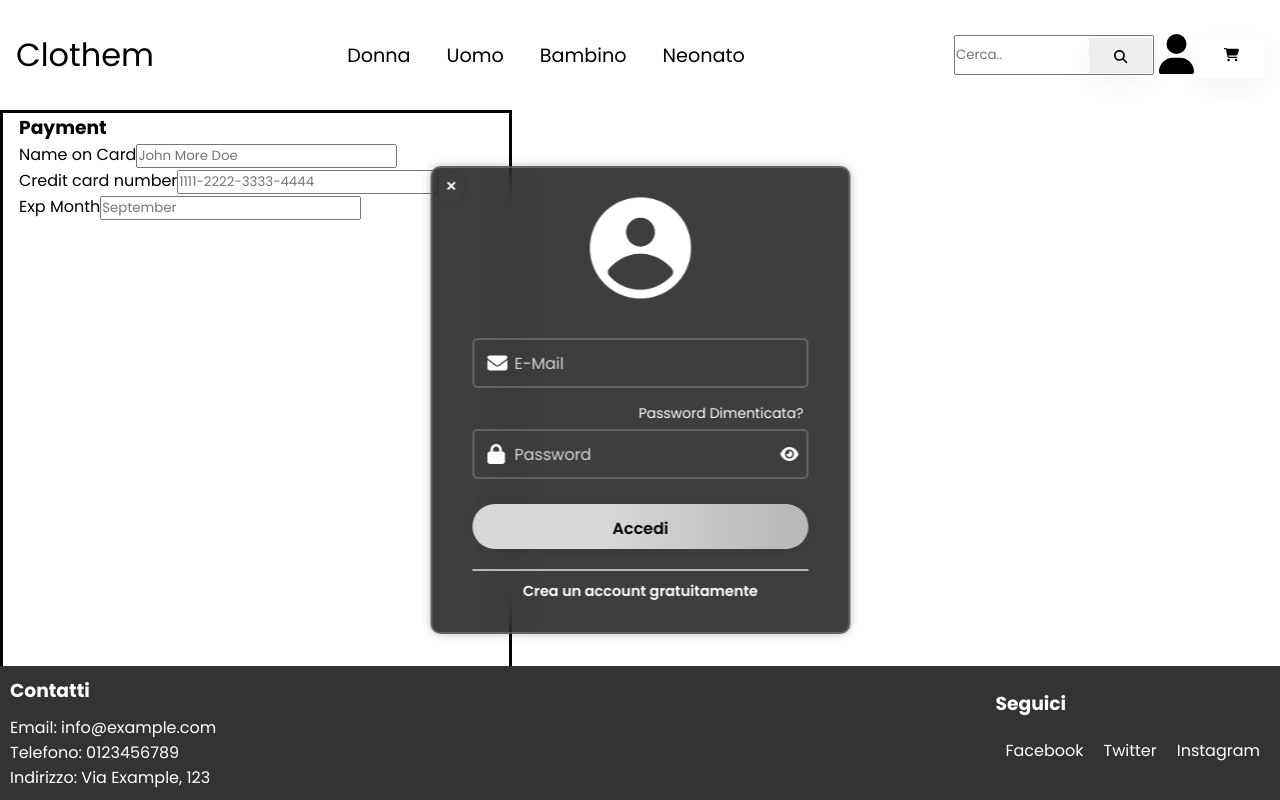
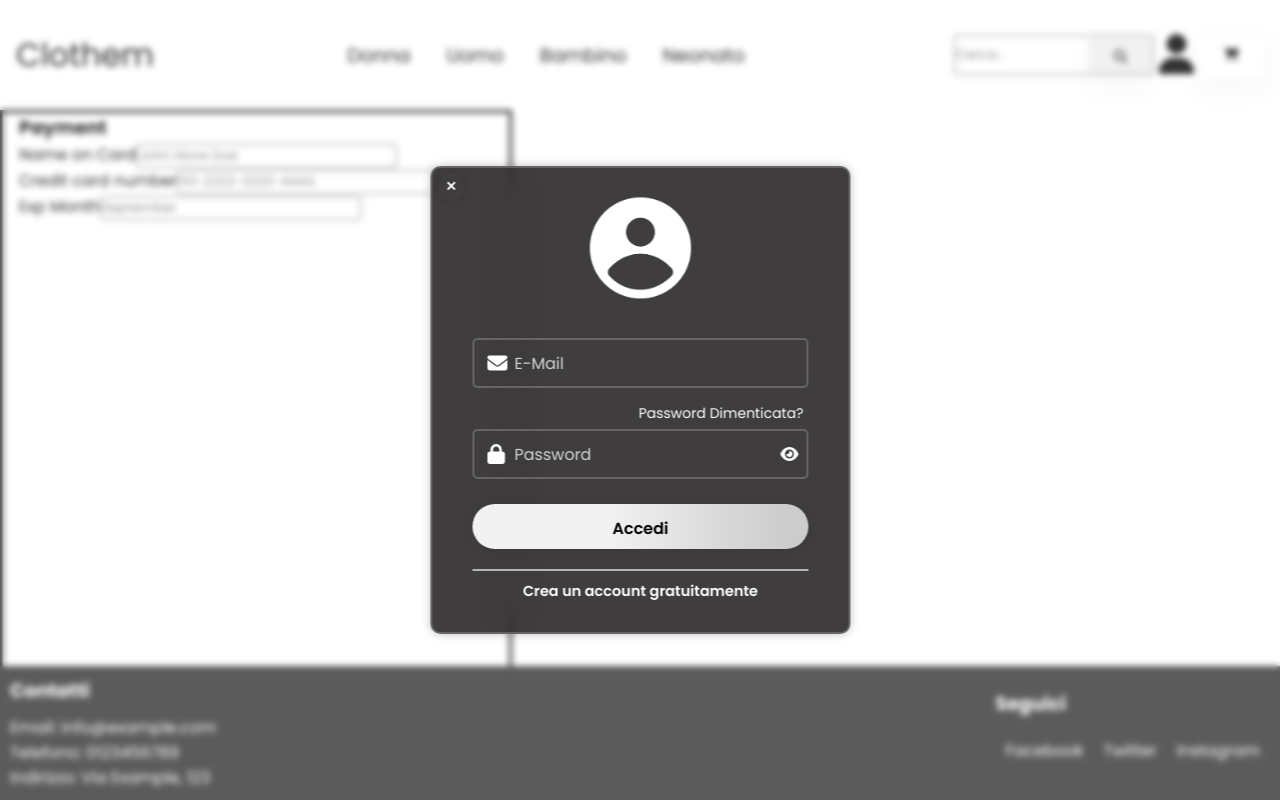
Before and after one commit to zMattyPower/ecommerce-project, a React (Create React App) app: page /Bambino in a window 1280 px wide. Both pictures are taken after a click on the link 1176 px from the left and 55 px from the top of the page. Built offline with nearby package versions, Linux system fonts and the light colour scheme.

Commit message:
Updated Login

```diff
--- a/src/App.js
+++ b/src/App.js
@@ -3,6 +3,8 @@ import Navbar from './Components/Navbar/Navbar'
 import Login from './Components/Account/Login'
 import Footer from './Components/Footer/Footer'
 import Payment from './Components/Payment/payment'
+import GlobalVariables from './Components/GlobalVariables';
+import React, { useState } from 'react';
 
 //Link Page
 import { Route, Routes } from 'react-router-dom';
@@ -13,8 +15,10 @@ import Bambino from "./pages/Bambino";
 function App() {
   return (
     <div>
-      <Navbar/>
-      <Payment/>
+      <GlobalVariables>
+        <Navbar/>
+        <Payment/>
+      </GlobalVariables>
       <Routes>
         <Route path="/Donna" element={<Donna />} />
         <Route path="/Uomo" element={<Uomo />} />
--- a/src/Components/Account/Login.jsx
+++ b/src/Components/Account/Login.jsx
@@ -3,11 +3,19 @@ import { useState } from "react";
 import $ from "jquery";
 import { FontAwesomeIcon } from '@fortawesome/react-fontawesome'
 import { faEnvelope, faLock, faEye, faEyeSlash} from '@fortawesome/free-solid-svg-icons'
+import { useLoginContext } from '../GlobalVariables'; // Import the context hook
 import './Style.css';
 
 const Login = () => {
     const [passwordShown, setPasswordShown] = useState(false);
     const [result, setResult] = useState("");
+    const { useLogin, setUseLogin } = useLoginContext(); // Access the useLogin state
+
+
+    const toggleLogin = () => {
+        setUseLogin(!useLogin);
+    };
+
 
     const togglePasswordVisibility = () => {
         setPasswordShown(!passwordShown);
@@ -27,13 +35,15 @@ const Login = () => {
     };
 
     return (
+        <>
+        <div className='blur' id='blur' onClick={toggleLogin}></div>
         <div className="wrapper" id="wrapper">
             <form name="frmLogin" id="frmLogin"
                 action="http://localhost:8000/server.php"
                 method="post"
                 onSubmit={(event) => handleSubmit(event)}
             >
-                <button type="button" className="backLogin">✕</button>
+                <button type="button" className="backLogin" onClick={toggleLogin}>✕</button>
                 <h1><img src={require("./Login_Icon.png")} alt='login' width="100" draggable="false"/></h1>
 
                 <div className="input-box">
@@ -66,6 +76,7 @@ const Login = () => {
                 </div>
             </form>
         </div>
+        </>
   );
 };
 
--- a/src/Components/Account/Style.css
+++ b/src/Components/Account/Style.css
@@ -9,7 +9,7 @@
 
 #blur {
     z-index: 500;
-    background: rgba(247, 0, 205, 0.2);
+    background: rgba(255, 255, 255, 0.2);
     backdrop-filter: blur(3px);
     position: fixed;
     top: 0;
@@ -26,8 +26,7 @@
     margin-left: -35px;
     background: transparent;
     user-select: none;
-    /*box-shadow: 0 0 10px rgba(0, 0, 0, .2);*/
-    box-shadow: 0 0 10px rgb(255, 7, 238);
+    box-shadow: 0 0 10px rgba(0, 0, 0, .2);
     border-radius: 40px;
     padding-top: 1px;
     padding-bottom: 1px;
@@ -182,7 +181,7 @@
 .wrapper .btn, .wrapper-reg .btn, .wrapper-forgot .btn {
     width: 100%;
     height: 45px;
-    background: linear-gradient(90deg, rgba(255, 255, 255, 0.8) 40%, rgba(230, 230, 230, 0.737) 93%);
+    background: linear-gradient(90deg, rgba(255, 255, 255, 0.932) 40%, rgba(230, 230, 230, 0.849) 93%);
     border: none;
     outline: none;
     border-radius: 40px;
@@ -195,12 +194,12 @@
 }
 
 .wrapper .btn:hover, .wrapper-reg .btn:hover, .wrapper-forgot .btn:hover {
-    background: linear-gradient(90deg, rgba(224, 223, 223, 0.8) 40%, rgba(174, 174, 174, 0.737) 93%);
+    background: linear-gradient(90deg, rgba(233, 232, 232, 0.896) 40%, rgba(195, 195, 195, 0.858) 93%);
 }
 
 .wrapper .btn:active, .wrapper-reg .btn:active, .wrapper-forgot .btn:active {
     transform: scale(0.98);
-    background: linear-gradient(90deg, rgba(177, 177, 177, 0.8) 40%, rgba(139, 139, 139, 0.737) 93%);
+    background: linear-gradient(90deg, rgba(189, 189, 189, 0.823) 40%, rgba(155, 155, 155, 0.774) 93%);
 }
 
 .wrapper .register-link, .wrapper-reg .register-link {
--- /dev/null
+++ b/src/Components/GlobalVariables.js
@@ -0,0 +1,17 @@
+import React, { createContext, useContext, useState } from 'react';
+
+const LoginContext = createContext();
+
+export const useLoginContext = () => useContext(LoginContext);
+
+const LoginContextProvider = ({ children }) => {
+  const [useLogin, setUseLogin] = useState(false); // Initialize with your desired value
+
+  return (
+    <LoginContext.Provider value={{ useLogin, setUseLogin }}>
+      {children}
+    </LoginContext.Provider>
+  );
+};
+
+export default LoginContextProvider;
--- a/src/Components/Navbar/Navbar.jsx
+++ b/src/Components/Navbar/Navbar.jsx
@@ -4,6 +4,7 @@ import { AiOutlineSearch } from "react-icons/ai";
 import { FontAwesomeIcon } from '@fortawesome/react-fontawesome'
 import {  faMagnifyingGlass, faUser, faCartShopping} from '@fortawesome/free-solid-svg-icons'
 import Login from '../Account/Login'
+import { useLoginContext } from '../GlobalVariables'; // Import the context hook
 
 //Page Link
 import { Link } from 'react-router-dom';
@@ -18,51 +19,17 @@ import { IoMdPerson } from "react-icons/io";
 import Form from 'react-bootstrap/Form';
 import Col from 'react-bootstrap/Col';
 
+const Navbar = () => {
+  const { useLogin, setUseLogin } = useLoginContext(); // Access the useLogin state
+  const toggleLogin = () => {
+    setUseLogin(!useLogin);
+  };
 
 
-
-const Navbar = () => {
-  var toggleLog = false;
-  const [page, setPage] = useState(toggleLog)
-
-  var currentLog = 0;
-  var toggleReg = false;
-  var toggleForgot = false;
-  var loggedIn = localStorage['loggedIn'] || "false";
-  var loggedEmail = localStorage['loggedEmail'] || null;
-  var loggedUsername = localStorage['loggedUsername'] || null;
-
-  function toggle() {
-    toggleLog = !toggleLog
-  }
-
-  function ShowLoginForm() {
-      if (loggedIn == "true") {
-          alert("Sei loggato come " + loggedUsername + "\nEmail: " + loggedEmail);
-          return;
-      }
-      if (toggleLog) {
-          const BlurredDiv = document.getElementById("blur");
-          <Login/>
-          //BlurredDiv.parentNode.removeChild(BlurredDiv);
-          //document.getElementById("wrapper").style.visibility = "hidden";
-          toggleLog = false;
-          currentLog = 0;
-      }
-      else {
-          const BlurredDiv = document.createElement("div");
-          //BlurredDiv.id = "blur";
-          document.body.appendChild(BlurredDiv);
-          //document.getElementById("wrapper").style.visibility = "visible";
-          console.log("test");
-          toggleLog = true;
-          currentLog = 1;
-      }
-  }
   return (
     <>
       <div>
-        {page == true && <Login />}
+        {useLogin == true && <Login/>}
       </div>
       <nav className="navbar">
 
@@ -127,7 +94,7 @@ const Navbar = () => {
             </div>
 
             <div className="login">
-              <a href="#" className="user" id="b_login_icon" onClick={() => setPage(!page)}><FontAwesomeIcon icon={faUser} id="l_icon" /></a>
+              <a href="#" className="user" id="b_login_icon" onClick={toggleLogin}><FontAwesomeIcon icon={faUser} id="l_icon" /></a>
             </div>
             <div className="cart">
               <button type="submit" id="b_cart_icon"><FontAwesomeIcon icon={faCartShopping} id="c_icon" /></button>
```
